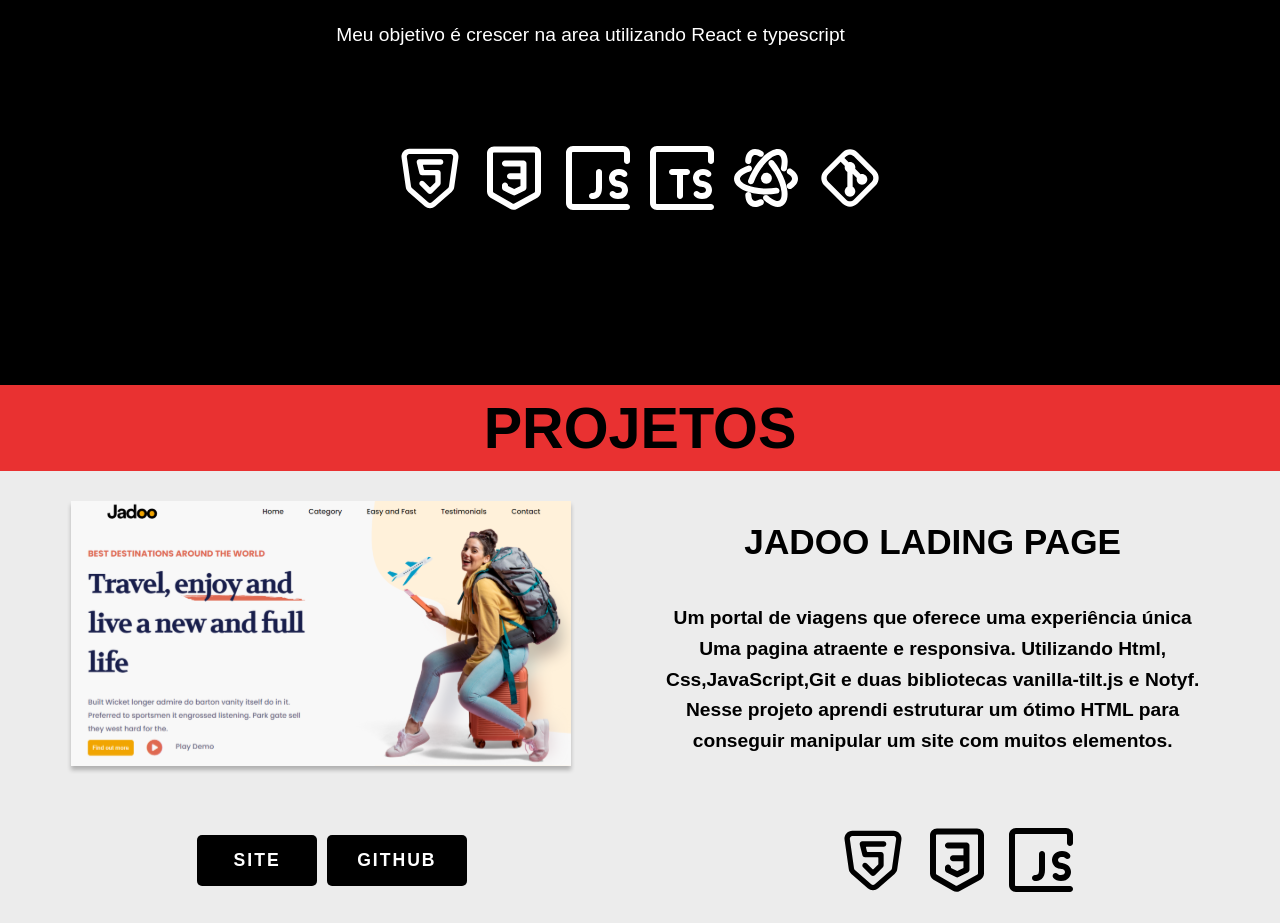
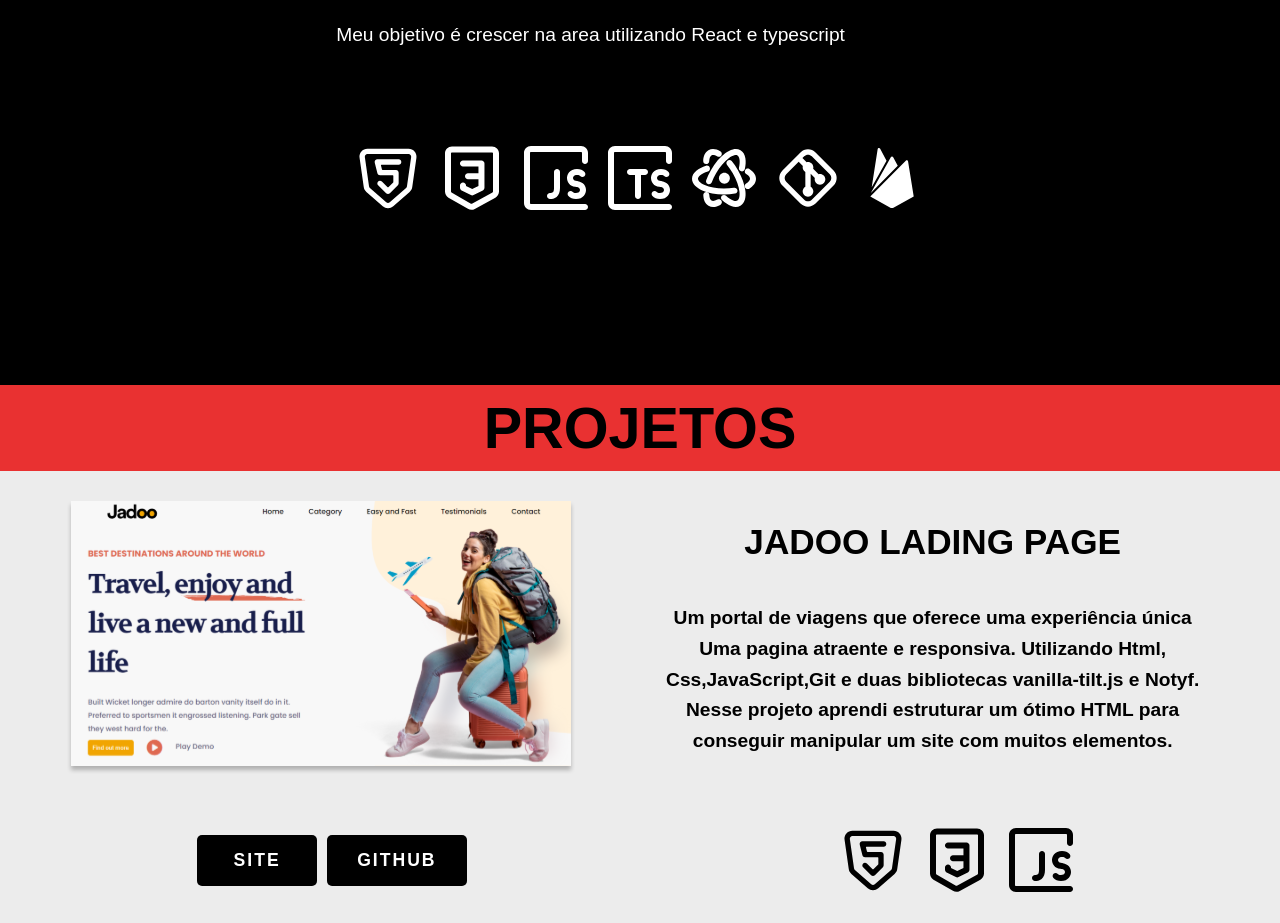
Before and after one commit to Dannick10/portifoliovite, a React (Vite) app: page / in a window 1280 px wide. Shown: the part 1247-2170 px from the top of the page. Built offline with nearby package versions, Linux system fonts and the light colour scheme; a web font is replaced by a local one.

Commit message:
atualizações

```diff
--- a/src/App.jsx
+++ b/src/App.jsx
@@ -45,7 +45,7 @@ function App() {
 
       <div className="div_stacks">
 
-        <Stacks html={true} css={true} javascript={true} typescript={true} react={true} git={true} w={70} color='white'/>
+        <Stacks html={true} css={true} javascript={true} typescript={true} react={true} git={true} firebase={true} w={70} color='white'/>
 
       </div>
   </section>
--- a/src/components/Stacks.jsx
+++ b/src/components/Stacks.jsx
@@ -2,7 +2,7 @@
 import styles from './Stacks.module.css'
 
 
-const Stacks = ({html,css,javascript,react,typescript,git,w,color}) =>{
+const Stacks = ({html,css,javascript,react,typescript,git,firebase,w,color}) =>{
     return(
         <>
         <div className={styles.stacks_flex} style={{width:`${w}vw`}}>
@@ -43,6 +43,10 @@ const Stacks = ({html,css,javascript,react,typescript,git,w,color}) =>{
                     <div className={styles.infoStack}>GIT</div>
 
                 </div>
+                <div>
+                    {firebase &&<svg fill={color} viewBox="0 0 32 32" version="1.1" xmlns="http://www.w3.org/2000/svg"><g id="SVGRepo_bgCarrier" stroke-width="0"></g><g id="SVGRepo_tracerCarrier" stroke-linecap="round" stroke-linejoin="round"></g><g id="SVGRepo_iconCarrier"> <title>firebase</title> <path d="M18.874 9.935l-2.274-4.351c-0.116-0.217-0.341-0.363-0.6-0.363s-0.484 0.145-0.598 0.359l-0.002 0.004-9.985 17.894zM26.852 25.202l-2.812-17.495c-0.052-0.325-0.331-0.571-0.667-0.571-0.189 0-0.359 0.077-0.482 0.202l-0 0-17.744 17.865 9.817 5.532c0.286 0.163 0.628 0.26 0.992 0.26s0.707-0.096 1.002-0.265l-0.010 0.005zM5.865 20.589l2.955-19.008c0.051-0.328 0.331-0.577 0.67-0.577 0.258 0 0.483 0.144 0.597 0.357l0.002 0.004 3.178 5.962z"></path> </g></svg>}
+                <div className={styles.infoStack}>FIREBASE</div>
+                </div>
         </div>
 
         </>
```
